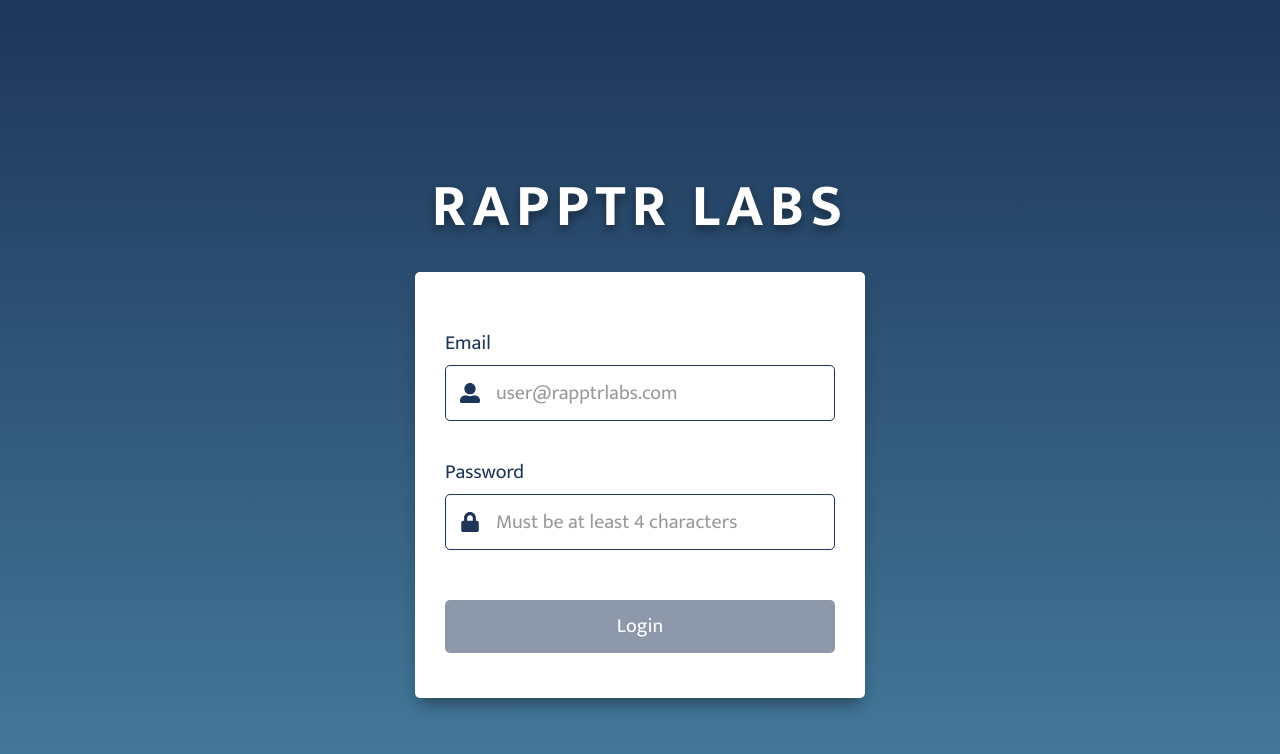
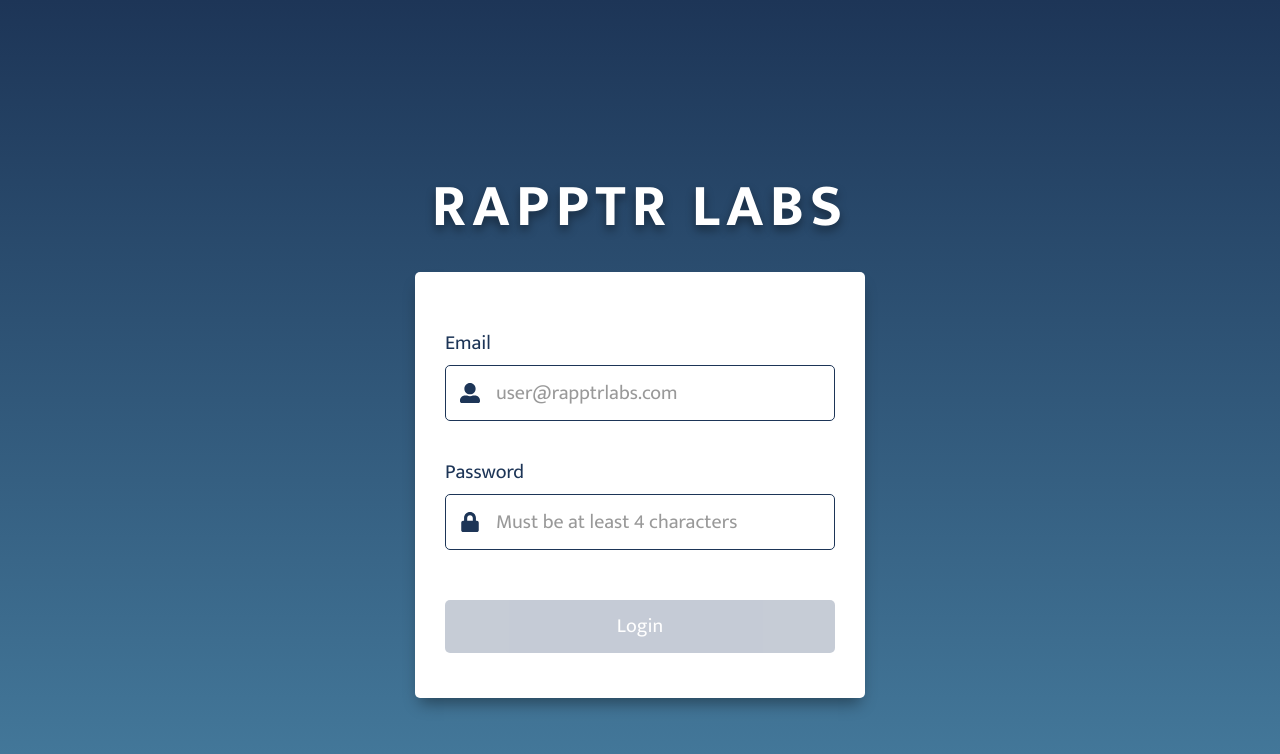
Before and after one commit to klavenjones/todoreact, a React (Create React App) app: page / in a window 1280 px wide. In both pictures the pointer is over the button "Login". Shown: the top 754 px of the page. Built offline with nearby package versions, Linux system fonts and the light colour scheme.

Commit message:
Final touches

```diff
--- a/src/styles/mixins.scss
+++ b/src/styles/mixins.scss
@@ -44,10 +44,14 @@
   cursor: pointer;
   transition: all 0.3s ease-in;
   &:hover {
-    opacity: 80%;
+    background: $hover;
   }
   &.cancel {
     background: $secondary;
+    transition: all 0.3s ease-in;
+    &:hover {
+      background: $hover;
+    }
   }
 }
 
--- a/src/styles/variables.scss
+++ b/src/styles/variables.scss
@@ -4,3 +4,4 @@
 $white: #ffffff;
 $offwhite: #f1faee;
 $error: #ff0000;
+$hover: #8d99ae
```
Also changed, not shown: 1 other file (tests, documents, lock files or other folders).
